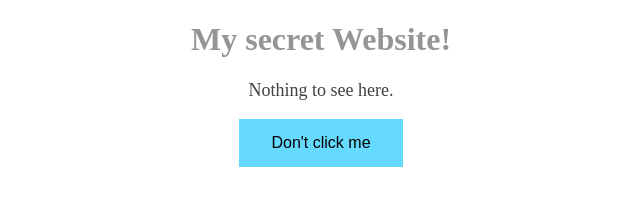
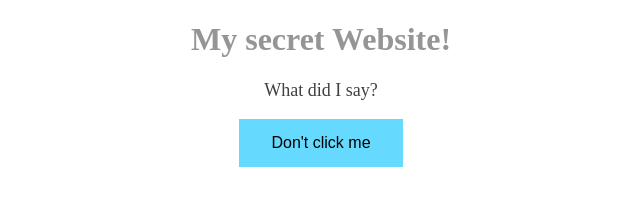
Before and after one commit to wol-e/wol-e.github.io, a plain HTML site: page index.html in a window 1280 px wide. Both pictures are taken after a click on the button "Don't click me". Shown: the full height of the page, 319-959 px from the left. Drawn offline with Linux system fonts and the light colour scheme.

Commit message:
first debug yay

```diff
--- a/index.html
+++ b/index.html
@@ -37,7 +37,7 @@ button {
 </style>
 <script>
 function myFunction() {
-	document.getElementById("b").innerHTML = "What did I say?";
+	document.getElementById("main").innerHTML = "What did I say?";
 }
 </script>
 </head>
```
